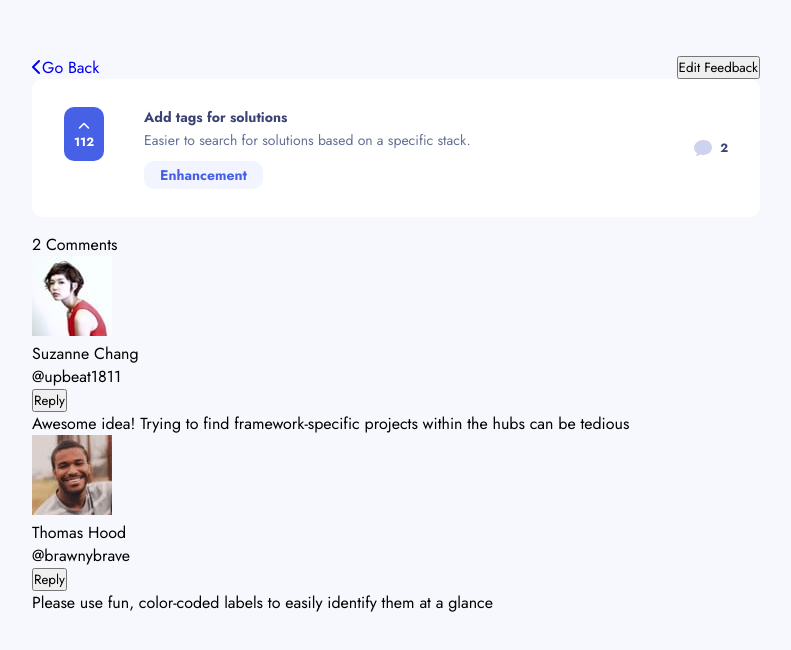
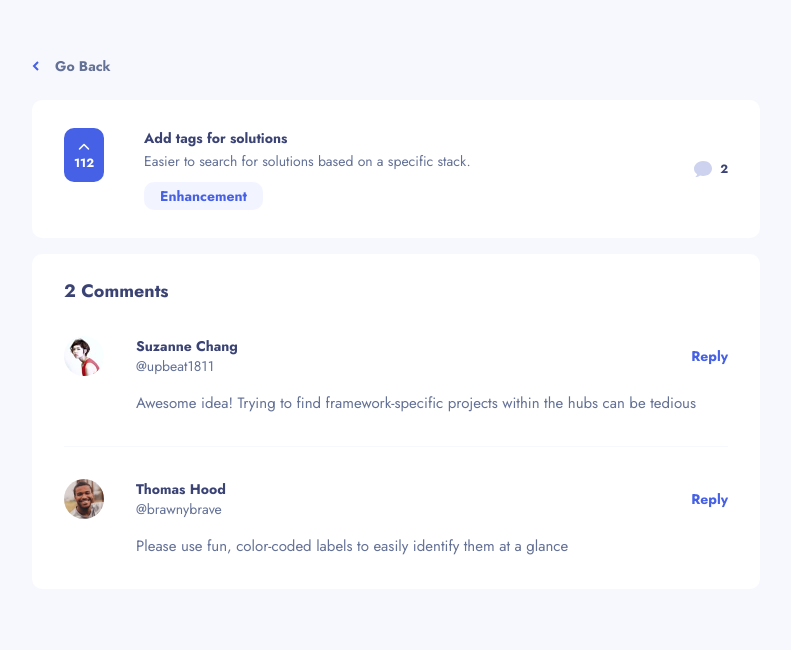
Before and after one commit to AgataLiberska/product-feedback-app, a React (Create React App) app: page /productRequests/1 in a window 1280 px wide. Shown: the top 650 px of the page, without its empty margins (244-1035 px from the left). Built offline with nearby package versions, Linux system fonts and the light colour scheme.

Commit message:
add styling to comments list and details page

```diff
--- a/src/GlobalStyle.js
+++ b/src/GlobalStyle.js
@@ -5,6 +5,7 @@ const GlobalStyle = createGlobalStyle`
     :root {
         --background-color: #f7f8fd;
         --dark-blue: #4661E6;
+        --dark-blue-hover: #7C91F9;
         --medium-blue: #CFD7FF;
         --light-blue: #f2f4ff;
         --dark-grey-blue: #3A4374;
--- a/src/features/suggestions/CommentDetails.js
+++ b/src/features/suggestions/CommentDetails.js
@@ -4,15 +4,15 @@ import { useSelector } from 'react-redux';
 import { getUserById } from '../users/usersSlice';
 import CommentReply from './CommentReply';
 
+import { CommentContainer, AuthorInfo, AuthorImage, AuthorDetails,AuthorName, AuthorUsername, ReplyButton, CommentText } from './CommentDetailsStyles';
+
 const CommentDetails = ({comment}) => {
     const author = useSelector(state => getUserById(state, comment.userId));
 
     let renderedReplies = null;
-    console.log(comment.replies.length);
 
     if (comment.replies.length > 0) {
         renderedReplies = comment.replies.map(reply => {
-            console.log(reply);
             return (
                 <CommentReply reply={reply}  key={reply.id} />
             )
@@ -22,16 +22,23 @@ const CommentDetails = ({comment}) => {
 
 
     return (
-        <div>
-            <img src={author.image} alt={author.name}/>
-            <div>
-                <p>{author.name}</p>
-                <p>@{author.username}</p>
-            </div>
-            <button>Reply</button>
-            <p>{comment.content}</p>
-            {renderedReplies}
-        </div>
+        <CommentContainer>
+            <AuthorInfo>
+            <AuthorImage src={author.image} alt={author.name}/>
+            <AuthorDetails>
+                <AuthorName>{author.name}</AuthorName>
+                <AuthorUsername>@{author.username}</AuthorUsername>
+            </AuthorDetails>
+            <ReplyButton>Reply</ReplyButton>
+            </AuthorInfo>
+
+            <CommentText>{comment.content}</CommentText>
+
+            <ul>
+                {renderedReplies}
+            </ul>
+
+        </CommentContainer>
     )
 }
 
--- /dev/null
+++ b/src/features/suggestions/CommentDetailsStyles.js
@@ -0,0 +1,74 @@
+import styled from 'styled-components';
+import { Link } from 'react-router-dom';
+
+export const CommentContainer = styled.li`
+    font-size: 0.8125rem;
+    line-height: 1.125rem;
+
+    @media screen and (min-width: 768px) {
+        font-size: 0.875rem;
+        line-height: 1.25rem;
+    }
+`
+
+export const AuthorInfo = styled.div`
+    display: flex;
+    justify-content: space-between;
+    align-items: center;
+    margin-bottom: 1rem;
+
+
+`
+
+export const AuthorImage = styled.img`
+    height: 2.5rem;
+    width: 2.5rem;
+    border-radius: 50%;
+    margin-right: 1rem;
+
+    @media screen and (min-width: 768px) {
+        margin-right: 2rem;
+    }
+`
+
+export const AuthorDetails = styled.div`
+    flex-grow: 1;
+`
+
+export const AuthorName = styled.p`
+    font-weight: 700;
+    color: var(--dark-grey-blue);
+
+`
+
+export const AuthorUsername = styled.p`
+    color: var(--medium-grey);
+`
+
+export const ReplyButton = styled(Link)`
+    color: var(--dark-blue);
+    font-weight: 700;
+`
+
+export const CommentText = styled.p`
+    color: var(--medium-grey);
+
+    @media screen and (min-width: 768px) {
+        padding-left: 4.5rem;
+        font-size: 0.9375rem;
+        line-height: 1.375rem;
+    }
+`
+
+export const ReplyContainer = styled.div`
+    padding: 1.5rem 0 0 1.5rem;
+
+    @media screen and (min-width: 768px) {
+        padding: 2rem 0 0 2.5rem;
+    }
+`
+
+export const ReplyingToUser = styled.span`
+    font-weight: 700;
+    color: var(--primary-btn);
+`
--- a/src/features/suggestions/CommentReply.js
+++ b/src/features/suggestions/CommentReply.js
@@ -1,6 +1,8 @@
 import React from 'react';
 import { useSelector } from 'react-redux';
 import { getUserById } from '../users/usersSlice';
+
+import { ReplyContainer, AuthorInfo, AuthorImage, AuthorDetails, AuthorName, AuthorUsername, CommentText, ReplyButton, ReplyingToUser } from './CommentDetailsStyles';
 
 const CommentReply = ({reply}) => {
     const author = useSelector(state => getUserById(state, reply.userId));
@@ -8,18 +10,20 @@ const CommentReply = ({reply}) => {
     const replyingTo = useSelector(state => getUserById(state, reply.replyingToUserId));
 
     return (
-        <div>
-            <img src={author.image} alt={author.name} />
-            <div>
-                <p>{author.name}</p>
-                <p>@{author.username}</p>
-            </div>
-            <button>Reply</button>
-            <p>
-                <span>@{replyingTo.name}</span> {reply.content}
-            </p>
+        <ReplyContainer>
+            <AuthorInfo>
+                <AuthorImage src={author.image} alt={author.name} />
+            <AuthorDetails>
+                <AuthorName>{author.name}</AuthorName>
+                <AuthorUsername>@{author.username}</AuthorUsername>
+            </AuthorDetails>
+            <ReplyButton>Reply</ReplyButton>
+            </AuthorInfo>
 
-        </div>
+            <CommentText>
+                <ReplyingToUser>@{replyingTo.username}</ReplyingToUser> {reply.content}
+            </CommentText>
+        </ReplyContainer>
     )
 }
 
--- a/src/features/suggestions/CommentsList.js
+++ b/src/features/suggestions/CommentsList.js
@@ -2,6 +2,8 @@ import React from 'react';
 import { countComments } from '../../utils/helperFunctions';
 
 import CommentDetails from './CommentDetails';
+
+import { CommentsListContainer, CommentsCount } from './CommentsListStyles';
 
 const CommentsList = ({suggestion}) => {
 
@@ -11,12 +13,12 @@ const CommentsList = ({suggestion}) => {
     })
 
     return (
-        <div>
-            <p>
+        <CommentsListContainer>
+            <CommentsCount>
                 {countComments(suggestion)} Comments
-            </p>
+            </CommentsCount>
             {renderedComments}
-        </div>
+        </CommentsListContainer>
     )
 }
 
--- /dev/null
+++ b/src/features/suggestions/CommentsListStyles.js
@@ -0,0 +1,33 @@
+import styled from 'styled-components';
+
+export const CommentsListContainer = styled.ul`
+    padding: 1.5rem;
+    background-color: var(--white);
+    border-radius: 0.625rem;
+
+    & li {
+        padding: 1.5rem 0;
+
+        &:last-child {
+            padding-bottom: 0;
+        }
+
+        &:not(:last-child) {
+            border-bottom: 1px solid var(--background-color);
+        }
+    }
+
+    @media screen and (min-width: 768px) {
+        padding: 1.5rem 2rem 2rem;
+
+        & li {
+            padding: 2rem 0;
+        }
+    }
+`
+
+export const CommentsCount = styled.p`
+    font-size: 1.125rem;
+    font-weight: 700;
+    color: var(--dark-grey-blue);
+`
--- a/src/features/suggestions/suggestionsSlice.js
+++ b/src/features/suggestions/suggestionsSlice.js
@@ -8,6 +8,7 @@ const initialState = [
         "upvotes": 112,
         "status": "suggestion",
         "description": "Easier to search for solutions based on a specific stack.",
+        "userId": 4,
         "comments": [
             {
                 "id": 1,
@@ -30,6 +31,7 @@ const initialState = [
         "upvotes": 99,
         "status": "suggestion",
         "description": "It would help people with light sensitivities and who prefer dark mode.",
+        "userId": 2,
         "comments": [
             {
                 "id": 3,
@@ -65,6 +67,7 @@ const initialState = [
         "upvotes": 65,
         "status": "suggestion",
         "description": "Challenge-specific Q&A would make for easy reference.",
+        "userId": 3,
         "comments": [
             {
                 "id": 5,
@@ -81,6 +84,7 @@ const initialState = [
         "upvotes": 51,
         "status": "suggestion",
         "description": "Images and screencasts can enhance comments on solutions.",
+        "userId": 6,
         "comments": [
             {
                 "id": 6,
@@ -103,6 +107,7 @@ const initialState = [
         "upvotes": 42,
         "status": "suggestion",
         "description": "Stay updated on comments and solutions other people post.",
+        "userId": 1,
         "comments": [
             {
                 "id": 8,
@@ -132,6 +137,7 @@ const initialState = [
         "upvotes": 3,
         "status": "suggestion",
         "description": "Challenge preview images are missing when you apply a filter.",
+        "userId": 3,
         "comments": []
     },
     {
@@ -141,6 +147,7 @@ const initialState = [
         "upvotes": 123,
         "status": "planned",
         "description": "It would be great to see a more detailed breakdown of solutions.",
+        "userId": 8,
         "comments": [
             {
                 "id": 10,
@@ -163,6 +170,7 @@ const initialState = [
         "upvotes": 28,
         "status": "planned",
         "description": "Sequenced projects for different goals to help people improve.",
+        "userId": 5,
         "comments": [
             {
                 "id": 12,
@@ -179,6 +187,7 @@ const initialState = [
         "upvotes": 62,
         "status": "in-progress",
         "description": "Add ability to create professional looking portfolio from profile.",
+        "userId": 2,
         "comments": [
             {
                 "id": 13,
@@ -195,6 +204,7 @@ const initialState = [
         "upvotes": 31,
         "status": "in-progress",
         "description": "Be able to bookmark challenges to take later on.",
+        "userId": 7,
         "comments": [
             {
                 "id": 14,
@@ -211,6 +221,7 @@ const initialState = [
         "upvotes": 9,
         "status": "in-progress",
         "description": "Screenshots of solutions with animations don’t display correctly.",
+        "userId": 8,
         "comments": []
     },
     {
@@ -220,6 +231,7 @@ const initialState = [
         "upvotes": 71,
         "status": "live",
         "description": "Small animations at specific points can add delight.",
+        "userId": 5,
         "comments": [
             {
                 "id": 15,
--- a/src/pages/Details.js
+++ b/src/pages/Details.js
@@ -7,7 +7,10 @@ import { findSuggestionById } from '../features/suggestions/suggestionsSlice';
 import SuggestionExcerpt from '../features/suggestions/SuggestionExcerpt';
 import CommentsList from '../features/suggestions/CommentsList';
 
-import { DetailsPageWrapper, DetailsMenu } from './DetailsPageStyles';
+import BackArrow from '../assets/shared/icon-arrow-left.svg';
+
+import { DetailsPageWrapper, DetailsMenu, GoBackLink, EditFeedbackBtn } from './DetailsPageStyles';
+import { getCurrentUser } from '../features/users/usersSlice';
 
 
 const Details = ({match}) => {
@@ -16,18 +19,23 @@ const Details = ({match}) => {
     const currentSuggestion = useSelector((state) =>
         findSuggestionById(state, suggestionId)
     )
+    const currentUser = useSelector(state => getCurrentUser(state));
+
+    const isAuthor = currentUser.id === currentSuggestion.userId;
 
 
     return (
         <DetailsPageWrapper>
             <DetailsMenu>
-                <Link to='/'>
-                    <i className="fas fa-chevron-left" />
+                <GoBackLink to='/'>
+                    <img src={BackArrow} alt='' />
                     Go Back
-                </Link>
-                <button>
+                </GoBackLink>
+                { isAuthor ?
+                <EditFeedbackBtn to={`/productRequests/${suggestionId}/edit`}>
                     Edit Feedback
-                </button>
+                </EditFeedbackBtn>
+                : null }
             </DetailsMenu>
             <SuggestionExcerpt suggestion={currentSuggestion} />
             <CommentsList suggestion={currentSuggestion} />
--- a/src/pages/DetailsPageStyles.js
+++ b/src/pages/DetailsPageStyles.js
@@ -1,4 +1,6 @@
 import styled from 'styled-components';
+
+import {Link} from 'react-router-dom';
 
 export const DetailsPageWrapper = styled.div`
     margin: 1.5rem 1.5rem 5.5rem;
@@ -15,4 +17,44 @@ export const DetailsMenu = styled.div`
     display: flex;
     justify-content: space-between;
     align-items: center;
+    margin-bottom: 1.5rem;
 `
+
+export const GoBackLink = styled(Link)`
+    font-size: 0.8125rem;
+    font-weight: 700;
+    color: var(--medium-grey);
+
+    & img {
+        padding-right: 1rem;
+    }
+
+    @media screen and (min-width: 768px) {
+        font-size: 0.875rem;
+        transition: text-decoration 0.3s ease;
+
+        &:hover {
+            text-decoration: underline;
+        }
+    }
+`
+
+export const EditFeedbackBtn = styled(Link)`
+    padding: 0.625rem 1rem;
+    border: 0;
+    border-radius: 0.625rem;
+    background-color: var(--dark-blue);
+    font-size: 0.8125rem;
+    font-weight: 700;
+    color: var(--white);
+
+    @media screen and (min-width: 768px) {
+        padding: 0.75rem 1.5rem
+        font-size: 0.875rem;
+        transition: background-color 0.3s ease;
+
+        &:hover {
+            background-color: var(--dark-blue-hover);
+        }
+    }
+`
```
